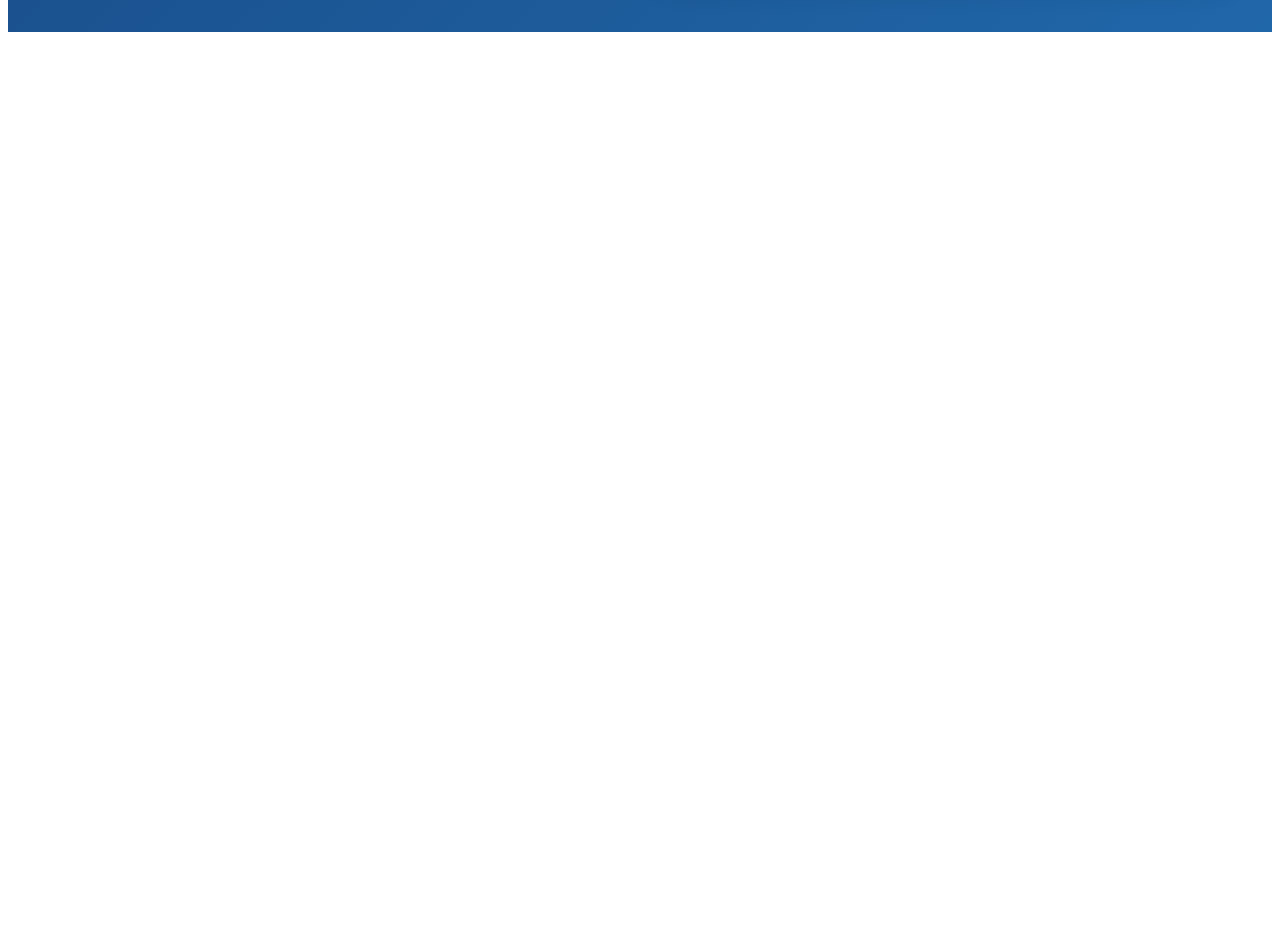
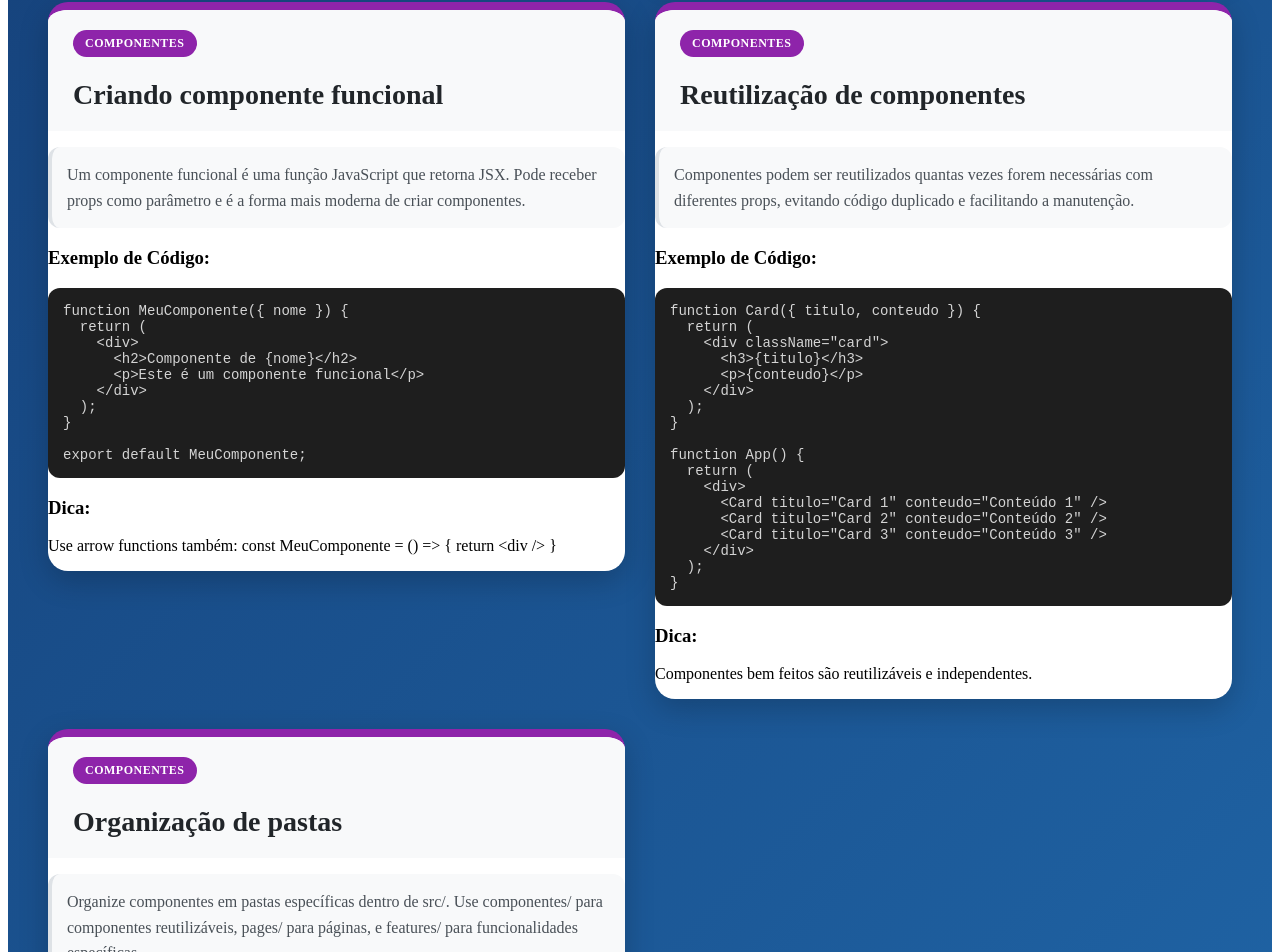
Before and after one commit to ju-reis16/card_projetos, a React (Vite) app: page / in a window 1280 px wide. Shown: the part 3765-4717 px from the top of the page. Before the commit the page ends 3805 px from the top, so only its background shows below. Built offline with nearby package versions, Linux system fonts and the light colour scheme; the HTML template or start-up script is replaced by a standard one.

Commit message:
Add guidelines for functional components, reuse, and folder organization

```diff
--- a/src/App.jsx
+++ b/src/App.jsx
@@ -103,6 +103,28 @@ const App = () => {
       tip: "Componentes devem começar com letra maiúscula para o React reconhecer como componente.",
       category: "Componentes"
     },
+
+     {
+      title: "Criando componente funcional",
+      explanation: "Um componente funcional é uma função JavaScript que retorna JSX. Pode receber props como parâmetro e é a forma mais moderna de criar componentes.",
+      code: `function MeuComponente({ nome }) {\n  return (\n    <div>\n      <h2>Componente de {nome}</h2>\n      <p>Este é um componente funcional</p>\n    </div>\n  );\n}\n\nexport default MeuComponente;`,
+      tip: "Use arrow functions também: const MeuComponente = () => { return <div /> }",
+      category: "Componentes"
+    },
+    {
+      title: "Reutilização de componentes",
+      explanation: "Componentes podem ser reutilizados quantas vezes forem necessárias com diferentes props, evitando código duplicado e facilitando a manutenção.",
+      code: `function Card({ titulo, conteudo }) {\n  return (\n    <div className="card">\n      <h3>{titulo}</h3>\n      <p>{conteudo}</p>\n    </div>\n  );\n}\n\nfunction App() {\n  return (\n    <div>\n      <Card titulo="Card 1" conteudo="Conteúdo 1" />\n      <Card titulo="Card 2" conteudo="Conteúdo 2" />\n      <Card titulo="Card 3" conteudo="Conteúdo 3" />\n    </div>\n  );\n}`,
+      tip: "Componentes bem feitos são reutilizáveis e independentes.",
+      category: "Componentes"
+    },
+    {
+      title: "Organização de pastas",
+      explanation: "Organize componentes em pastas específicas dentro de src/. Use componentes/ para componentes reutilizáveis, pages/ para páginas, e features/ para funcionalidades específicas.",
+      code: `src/\n├── components/\n│   ├── Button/\n│   │   ├── Button.jsx\n│   │   └── Button.css\n│   └── Card/\n│       └── Card.jsx\n├── pages/\n│   ├── Home.jsx\n│   └── About.jsx\n└── App.jsx`,
+      tip: "Cada componente pode ter sua própria pasta com arquivo JSX, CSS e testes.",
+      category: "Componentes"
+    },
   ]
 return (
     <div className="app">
```
